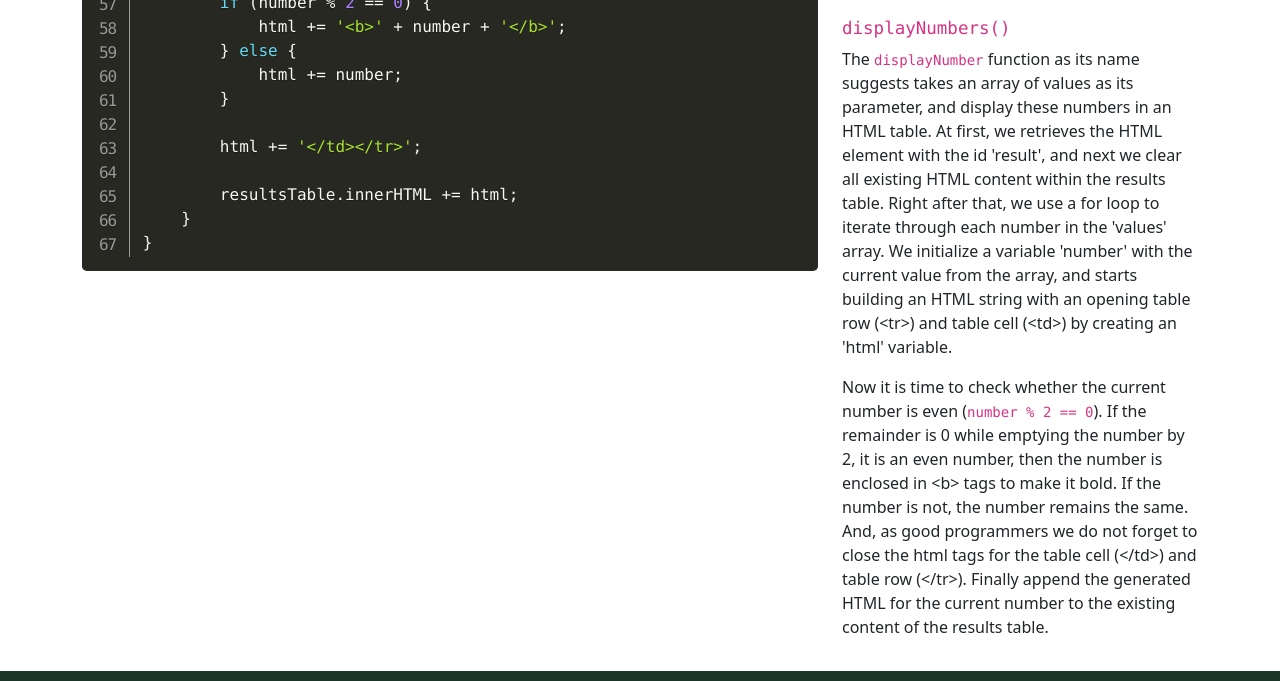
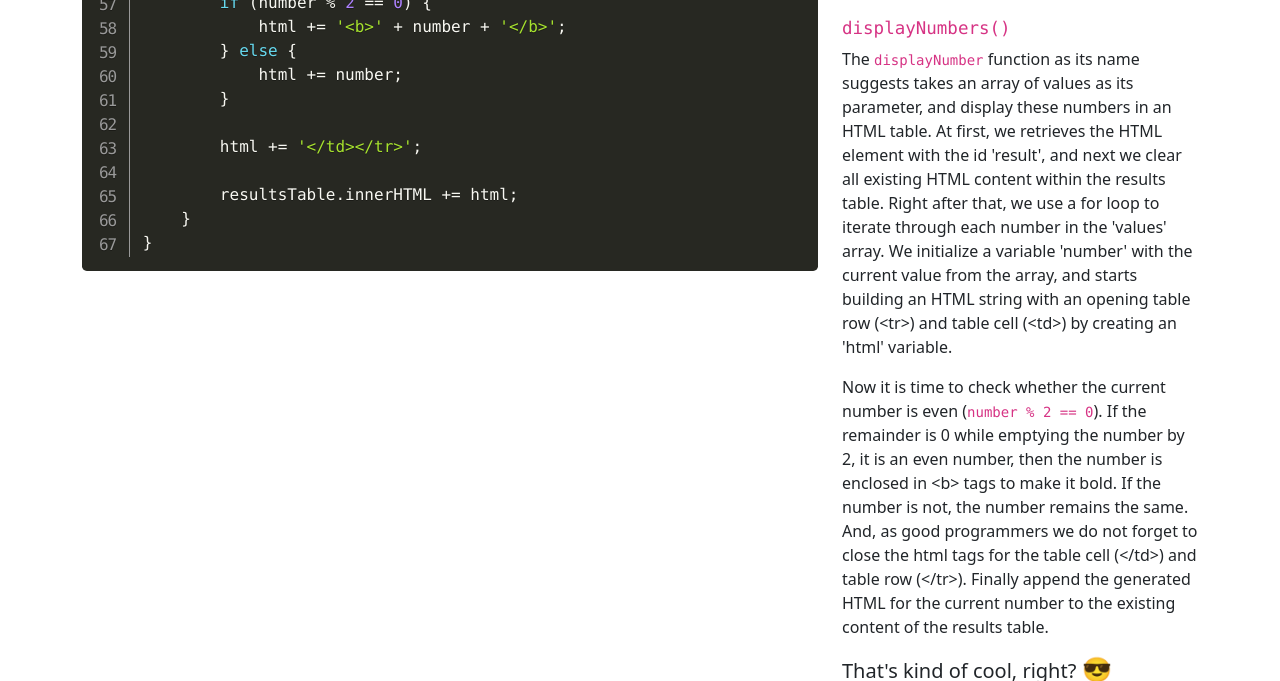
Before and after one commit to fyardlest1/QuantumPerformer, a plain HTML site: page code.html in a window 1280 px wide. Shown: the part 1516-2197 px from the top of the page. Drawn offline with nearby package versions, Linux system fonts and the light colour scheme.

Commit message:
adding emoji cool

```diff
--- a/code.html
+++ b/code.html
@@ -258,6 +258,7 @@
 						the html tags for the table cell (&lt;/td>) and table row (&lt;/tr>).
 						Finally append the generated HTML for the current number to the existing content of the results table.
 					</p>
+					<h5>That's kind of cool, right? <span class="fs-4">&#128526;</span></h5>
 				</div>
 			</div>
 		</main>
```
